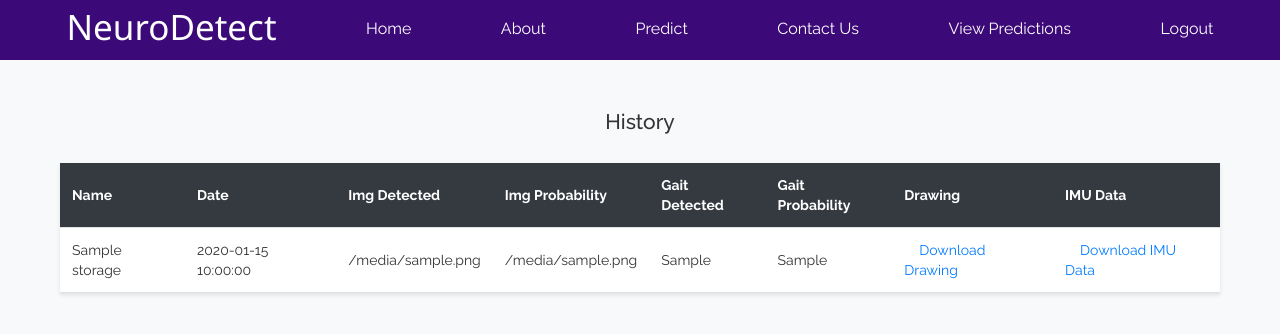
After one commit to sanjeevini178/nddcnn, a Flask app: page /history in a window 1280 px wide. The commit adds this page. Shown: the top 334 px of the page. Run offline with Flask 2, Linux system fonts and the light colour scheme; the visitor is signed in with stand-in values (Sample User, id 1); a database or web service that is not in the repository returns one stand-in record (values such as "Sample title"); parts of the project's set-up code (start-up, migrations or seed data) failed here and were passed over; some libraries are stand-ins or nearby versions.

Commit message:
pull and push

```diff
--- a/app.py
+++ b/app.py
@@ -1,4 +1,4 @@
-from flask import Flask, render_template, request, redirect, url_for, session
+from flask import Flask, render_template, request, redirect, url_for, session, jsonify, send_file
 from functools import wraps
 import numpy as np
 import datetime
@@ -15,6 +15,10 @@ from scipy.stats import skew, kurtosis
 import pandas as pd
 import gridfs
 from preprocessing import preprocess_gait_data
+from io import BytesIO
+from bson import ObjectId
+from reportlab.lib.pagesizes import letter
+from reportlab.pdfgen import canvas
 
 os.environ['TF_ENABLE_ONEDNN_OPTS'] = '0'
 os.environ['PROTOCOL_BUFFERS_PYTHON_IMPLEMENTATION'] = 'python'
@@ -225,8 +229,12 @@ def predict():
         max_label = max(label_to_probability, key=label_to_probability.get)
         max_probability = label_to_probability[max_label]
 
-        file_id = fs.put(file, filename=file.filename)
-        acc_id = fs.put(acc, filename=acc.filename)
+        # Read the file content into memory before uploading to GridFS
+        file_content = file.read()
+        acc_content = acc.read()
+
+        file_id = fs.put(file_content, filename=file.filename)
+        acc_id = fs.put(acc_content, filename=acc.filename)
 
         # Get the username from the session
         username = session['username']
@@ -244,9 +252,14 @@ def predict():
 
         storage.insert_one(store)
 
+        # Generate PDF report
+        pdf_path = f'static/reports/report_{uuid.uuid4()}.pdf'
+        generate_pdf(pdf_path, username, predicted_class, max(probabilities_list), max_label, max_probability, temp_image_path)
+
+
         return render_template('result.html', disease=predicted_class, prob=max(probabilities_list),
                                user_image=temp_image_path, img_name=file.filename, acc_name=acc.filename,
-                               gait=label_to_probability)
+                               gait=label_to_probability, pdf_report=pdf_path)
     else:
         return "Unable to read the file. Please check file IMGension"
 
@@ -254,5 +267,67 @@ def predict():
 def logout():
     return render_template('login.html')
 
+@app.route('/history', methods=['GET'])
+@login_required
+def history():
+    username = session.get('username')
+    # Access the user's collection
+    user_collection = db['storage']
+    # Retrieve all records for the user
+    user_data = list(user_collection.find({"Name": username}))
+    return render_template('history.html', data=user_data)
+
+@app.route('/download/<file_id>')
+@login_required
+def download_file(file_id):
+    try:
+        # Convert file_id to ObjectId
+        file_id = ObjectId(file_id)
+        # Retrieve the file from GridFS using the ObjectId
+        file_data = fs.get(file_id)
+
+        # Debug: Check file data size
+        file_content = file_data.read()
+        print(f"File size: {len(file_content)} bytes")
+
+        # Create a BytesIO object to send the file data
+        file_io = BytesIO(file_content)
+        # Set the file's name and content type
+        filename = file_data.filename
+        content_type = file_data.content_type if file_data.content_type else 'application/octet-stream'
+
+        # Debug: Log the filename and content type
+        print(f"Downloading file: {filename}, Content Type: {content_type}")
+
+        # Send the file to the client
+        return send_file(file_io, as_attachment=True, download_name=filename, mimetype=content_type)
+    except Exception as e:
+        print(f"Error: {str(e)}")
+        return jsonify({"error": str(e)}), 404
+
+def generate_pdf(pdf_path, username, predicted_class, img_prob, gait_class, gait_prob, image_path):
+    c = canvas.Canvas(pdf_path, pagesize=letter)
+    width, height = letter
+
+    c.setFont("Helvetica", 12)
+    c.drawString(100, height - 50, f"Prediction Report for {username}")
+    c.drawString(100, height - 70, f"Date: {datetime.datetime.now().strftime('%Y-%m-%d %H:%M:%S')}")
+    c.drawString(100, height - 90, f"Image Detected: {predicted_class}")
+    c.drawString(100, height - 110, f"Image Probability: {img_prob:.2f}")
+    c.drawString(100, height - 130, f"Gait Detected: {gait_class}")
+    c.drawString(100, height - 150, f"Gait Probability: {gait_prob:.2f}")
+
+    # Add the image to the PDF
+    if os.path.exists(image_path):
+        c.drawImage(image_path, 100, height - 400, width=200, height=200)
+
+    c.showPage()
+    c.save()
+
+@app.route('/download_report/<path:filename>', methods=['GET'])
+@login_required
+def download_report(filename):
+    return send_file(filename, as_attachment=True)
+
 if __name__ == '__main__':
     app.run(debug=True, use_reloader=True, port=8000)
--- /dev/null
+++ b/templates/history.html
@@ -0,0 +1,147 @@
+<!DOCTYPE html>
+<html lang="en">
+<head>
+    <meta charset="UTF-8">
+    <meta name="viewport" content="width=device-width, initial-scale=1.0">
+    <title>NDD DETECTION</title>
+    <link rel="stylesheet" href="https://maxcdn.bootstrapcdn.com/bootstrap/3.4.1/css/bootstrap.min.css">
+    <link rel="stylesheet" href="static/css/main.css">
+    <script src="main.js"></script>
+    <link rel="preconnect" href="https://fonts.googleapis.com">
+    <link rel="preconnect" href="https://fonts.gstatic.com" crossorigin>
+    <link href="https://fonts.googleapis.com/css2?family=Public+Sans:ital,wght@0,100..900;1,100..900&display=swap" rel="stylesheet">
+    <style>
+        body {
+            font-family: 'Public Sans', sans-serif;
+            background-color: #f8f9fa;
+            margin: 0;
+            padding: 0;
+        }
+
+        nav {
+            background-color: #3c0979;
+            position: fixed;
+            z-index: 100;
+            width: 100%;
+            height: 60px;
+        }
+
+        #navbar-ul {
+            display: flex;
+            flex-direction: row;
+            justify-content: space-evenly;
+            color:#fff;
+        }
+
+        #navbar-ul li {
+            display: inline;
+        }
+
+        #navbar-ul a {
+            color: #fff;
+            text-decoration: none;
+            font-size: 16px;
+        }
+
+
+
+        h2 {
+            font-size: 1.5em;
+        }
+
+        .container {
+            margin-top: 30px;
+        }
+
+        table {
+            width: 100%;
+            border-collapse: collapse;
+            margin: 20px auto;
+            background-color: #fff;
+            box-shadow: 0 2px 4px rgba(0, 0, 0, 0.1);
+        }
+
+        th, td {
+            padding: 12px;
+            text-align: left;
+            border-bottom: 1px solid #dee2e6;
+        }
+
+        th {
+            background-color: #343a40;
+            color: #fff;
+        }
+
+        tr:nth-child(even) {
+            background-color: #f2f2f2;
+        }
+
+        tr:hover {
+            background-color: #e9ecef;
+        }
+
+        a {
+            color: #007bff;
+            text-decoration: none;
+        }
+
+        a:hover {
+            text-decoration: underline;
+        }
+    </style>
+</head>
+<body>
+    <nav id="navbar" class="container-site">
+        <ul id="navbar-ul">
+            <li><h1 style="color:#fff;margin-top: -10px;">NeuroDetect</h1></li>
+            <li><a href="{{ url_for('index') }}" style="color:#fff">Home</a></li>
+            <li><a href="#about" style="color:#fff">About</a></li>
+            <li>
+                <form action="/main" method="post" id="toPredict">
+                    <a href="#" onclick="document.getElementById('toPredict').submit();" style="color: #fff;">Predict</a>
+                </form>
+            </li>
+            <li><a href="#footer" style="color:#fff">Contact Us</a></li>
+            <li><a href="{{ url_for('view_prediction') }}" style="color:#fff">View Predictions</a></li>
+            <li><a href="{{ url_for('logout') }}" style="color:#fff">Logout</a></li>
+
+        </ul>
+    </nav>
+    <br><br>
+    <div class="container">
+        <center><h2>History</h2></center>
+        <!-- History Table -->
+        <div class="row">
+
+            <table>
+                <thead>
+                    <tr>
+                        <th>Name</th>
+                        <th>Date</th>
+                        <th>Img Detected</th>
+                        <th>Img Probability</th>
+                        <th>Gait Detected</th>
+                        <th>Gait Probability</th>
+                        <th>Drawing</th>
+                        <th>IMU Data</th>
+                    </tr>
+                </thead>
+                <tbody>
+                    {% for record in data %}
+                    <tr>
+                        <td>{{ record['Name'] }}</td>
+                        <td>{{ record['Date'] }}</td>
+                        <td>{{ record['Img Detected'] }}</td>
+                        <td>{{ record['Img probability'] }}</td>
+                        <td>{{ record['Gait Detected'] }}</td>
+                        <td>{{ record['Gait probability'] }}</td>
+                        <td><a href="{{ url_for('download_file', file_id=record['Drawing']) }}">Download Drawing</a></td>
+                        <td><a href="{{ url_for('download_file', file_id=record['IMU Data']) }}">Download IMU Data</a></td>
+                    </tr>
+                    {% endfor %}
+                </tbody>
+            </table>
+        </div>
+    </div>
+</body>
+</html>
--- a/templates/index.html
+++ b/templates/index.html
@@ -24,6 +24,7 @@
                     </li>
  <!--                <li><a href="#gait-predict" style="color:#fff">Gait Analysis</a></li> -->
                 <li><a href="#footer" style="color:#fff">Contact Us</a></li>
+                <li><a href="{{ url_for('history') }}" style="color:#fff">View History</a></li>
                 <li><a href="{{ url_for('logout') }}" style="color:#fff">Logout</a></li>
 
             </div>
--- a/templates/main.html
+++ b/templates/main.html
@@ -23,6 +23,7 @@
               </li>
 <!--                <li><a href="#gait-predict" style="color:#fff">Gait Analysis</a></li> -->
           <li><a href="#footer" style="color:#fff">Contact Us</a></li>
+          <li><a href="{{ url_for('history') }}" style="color:#fff">View History</a></li>
           <li><a href="{{ url_for('logout') }}" style="color:#fff">Logout</a></li>
 
       </div>
--- a/templates/result.html
+++ b/templates/result.html
@@ -54,6 +54,7 @@ background: linear-gradient(15deg, rgba(2,0,36,1) 0%, rgba(60,9,121,1) 47%, rgba
           </form>
         </li>
         <li><a href="#footer" style="color:#fff">Contact Us</a></li>
+        <li><a href="{{ url_for('history') }}" style="color:#fff">View History</a></li>
         <li><a href="{{ url_for('logout') }}" style="color:#fff">Logout</a></li>
 
       </div>
@@ -102,6 +103,9 @@ background: linear-gradient(15deg, rgba(2,0,36,1) 0%, rgba(60,9,121,1) 47%, rgba
         </center>
       </div>
     </div>
+    <br>
+    <br>
+    <a href="{{ url_for('download_report', filename=pdf_report) }}">Download Report</a>
   </div>
 </body>
 </html>
```
